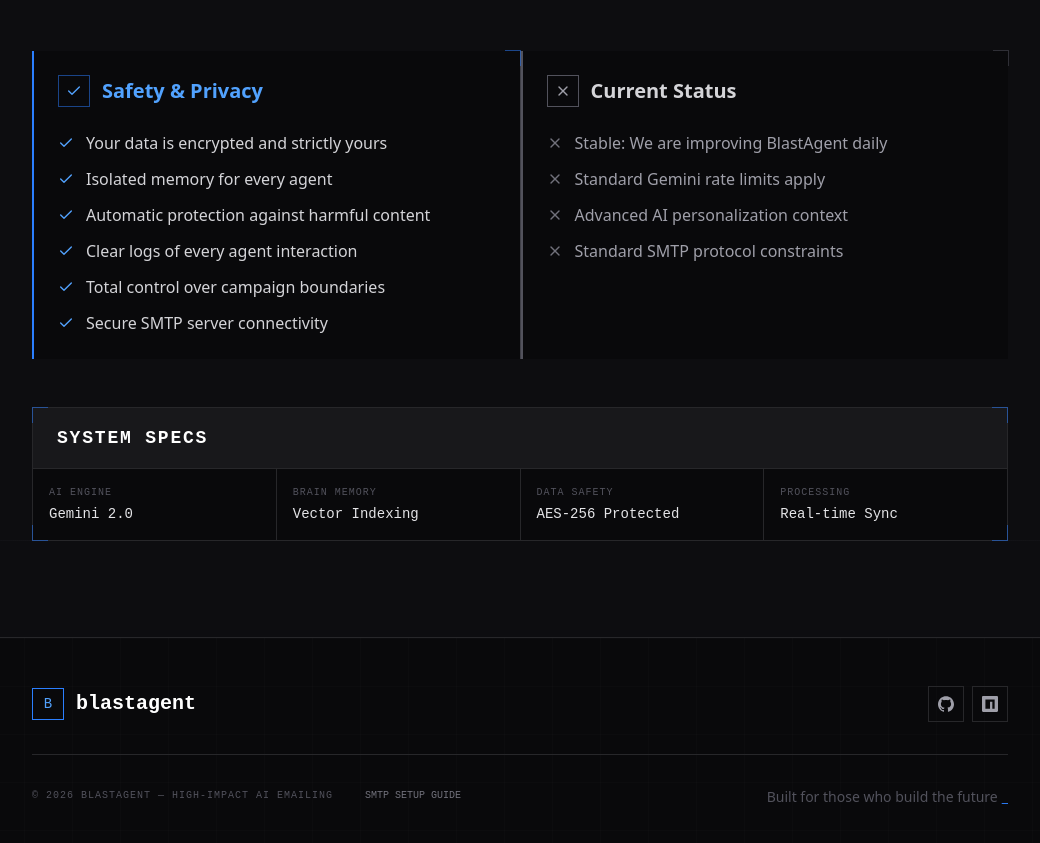
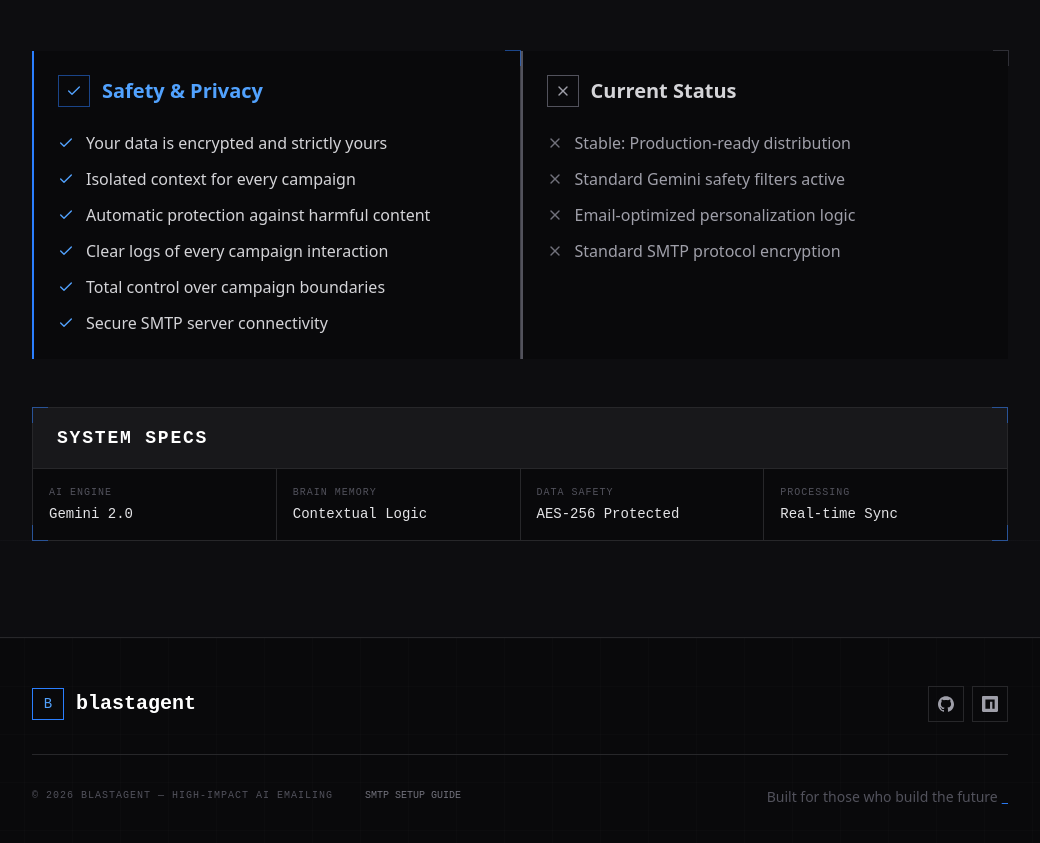
Before and after one commit to David-patrick-chuks/blastr, a React (Vite) app in the folder web/: page / in a window 1280 px wide. Shown: the part 2860-3703 px from the top of the page, without its empty margins (120-1160 px from the left). Built offline with nearby package versions, Linux system fonts and the light colour scheme; no server answers.

Commit message:
UI: Refine Security component for technical truthfulness and branding

```diff
--- a/web/src/components/Security.tsx
+++ b/web/src/components/Security.tsx
@@ -31,9 +31,9 @@ export function Security() {
             <ul className="space-y-3">
               {[
                 "Your data is encrypted and strictly yours",
-                "Isolated memory for every agent",
+                "Isolated context for every campaign",
                 "Automatic protection against harmful content",
-                "Clear logs of every agent interaction",
+                "Clear logs of every campaign interaction",
                 "Total control over campaign boundaries",
                 "Secure SMTP server connectivity",
               ].map((item) => (
@@ -58,10 +58,10 @@ export function Security() {
             </div>
             <ul className="space-y-3">
               {[
-                "Stable: We are improving BlastAgent daily",
-                "Standard Gemini rate limits apply",
-                "Advanced AI personalization context",
-                "Standard SMTP protocol constraints",
+                "Stable: Production-ready distribution",
+                "Standard Gemini safety filters active",
+                "Email-optimized personalization logic",
+                "Standard SMTP protocol encryption",
               ].map((item) => (
                 <li key={item} className="flex items-start gap-3 text-zinc-400">
                   <X className="w-4 h-4 text-zinc-500 mt-1 flex-shrink-0" />
@@ -94,7 +94,7 @@ export function Security() {
               <div className="text-[10px] text-zinc-600 mb-1 font-mono uppercase tracking-widest">
                 Brain Memory
               </div>
-              <div className="text-zinc-200 font-mono text-sm">Vector Indexing</div>
+              <div className="text-zinc-200 font-mono text-sm">Contextual Logic</div>
             </div>
             <div className="bg-zinc-950 p-4">
               <div className="text-[10px] text-zinc-600 mb-1 font-mono uppercase tracking-widest">
```
Also changed, not shown: 2 other files (tests, documents, lock files or other folders).
